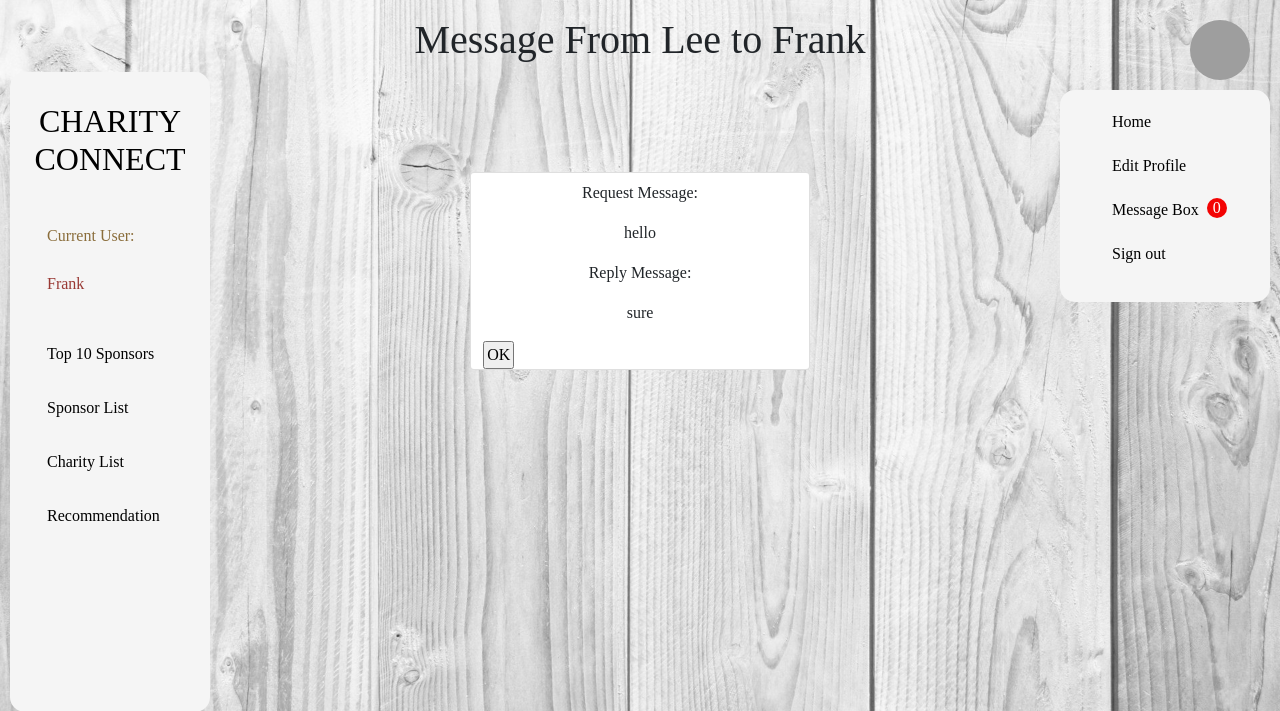
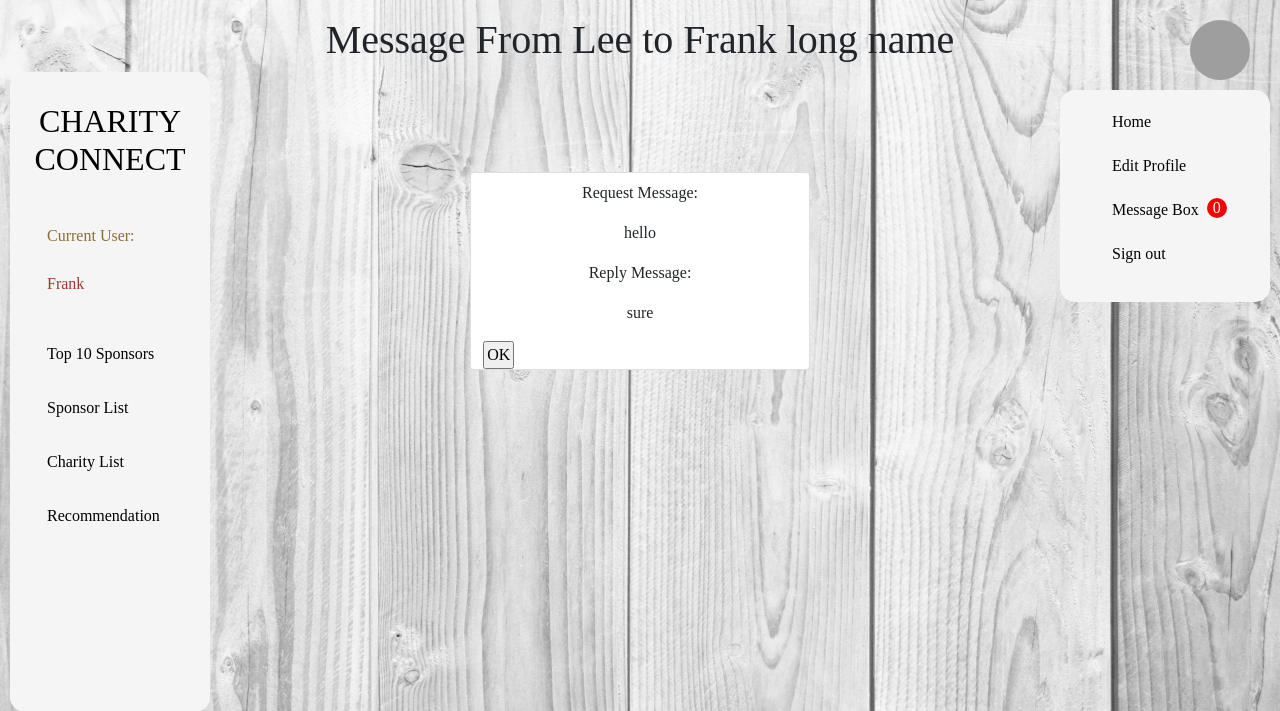
Before and after one commit to zyzdetective/CapstoneProject, a Django app: page /message/26 in a window 1280 px wide. Shown: the top 711 px of the page. Run offline with Django 3.2, Linux system fonts and the light colour scheme; a user stored in the database is signed in; data comes from the database, SQL or seed files in the repository; some libraries are stand-ins or nearby versions; grey boxes are pictures that could not be loaded.

Commit message:
7.27
long name bug

```diff
--- a/cc/views.py
+++ b/cc/views.py
@@ -532,6 +532,8 @@ def connect(request, connect_slug):
     message_number = len(list(Message.objects.filter(reply_user=request_user, message_type=1).values()))
     print(connect_slug)
     message_request = ''
+    reply_long = get_obj(connect_slug).long_name
+    print(reply_long)
     if request.method == 'GET':
         form = ConnectForm
         print('aa')
@@ -560,16 +562,17 @@ def connect(request, connect_slug):
                            'connect_slug': connect_slug,
                            'message_request': message_request,
                            'message_number': message_number,
+                           'reply_long': reply_long,
                            }
                   )
 
 
 @login_required
 def message_box(request):
-    message_receive_unread_in = []
-    message_receive_read_in = []
-    message_receive_unread_out = []
-    message_receive_read_out = []
+    message_unread_in = []
+    message_read_in = []
+    message_unread_out = []
+    message_read_out = []
     if request.user.is_anonymous:
         signin_status = False
     else:
@@ -579,11 +582,13 @@ def message_box(request):
     if request.method == 'GET':
         request_user = request.user.username
         message_receive_unread_in = list(Message.objects.filter(reply_user=request_user, message_type=1).values())
+        message_unread_in = get_zip(message_receive_unread_in)
         message_receive_read_in = list(Message.objects.filter(Q(message_type__gt=1), reply_user=request_user).values())
         message_read_in = get_zip(message_receive_read_in)
         message_receive_unread_out = list(Message.objects.filter(request_user=request_user, message_type=1).values())
-        message_receive_read_out = list(
-            Message.objects.filter(Q(message_type__gt=1), request_user=request_user).values())
+        message_unread_out = get_zip(message_receive_unread_out)
+        message_receive_read_out = list(Message.objects.filter(Q(message_type__gt=1), request_user=request_user).values())
+        message_read_out = get_zip(message_receive_read_out)
         print(message_receive_unread_in)
         print(message_receive_read_in)
         test = list(User.objects.values())
@@ -592,10 +597,10 @@ def message_box(request):
                   template_name="cc/message_box.html",
                   context={'signin_status': signin_status,
                            'current_user': request.user,
-                           'message_receive_unread_in': message_receive_unread_in,
+                           'message_receive_unread_in': message_unread_in,
                            'message_receive_read_in': message_read_in,
-                           'message_receive_unread_out': message_receive_unread_out,
-                           'message_receive_read_out': message_receive_read_out,
+                           'message_receive_unread_out': message_unread_out,
+                           'message_receive_read_out': message_read_out,
                            'message_number': message_number,
                            }
                   )
@@ -612,6 +617,9 @@ def reply_message(request, message_slug):
     request_user = request.user.username
     message_number = len(list(Message.objects.filter(reply_user=request_user, message_type=1).values()))
     message = Message.objects.get(id=message_slug)
+    request_long = get_obj(message.request_user).long_name
+    reply_long = get_obj(message.reply_user).long_name
+    print(request_long, reply_long)
     request_user = message.request_user
     reply_user = message.reply_user
     if request.method == 'GET':
@@ -655,6 +663,8 @@ def reply_message(request, message_slug):
                            'current_user': request.user,
                            'form': form,
                            'message': message,
+                           'request_long': request_long,
+                           'reply_long': reply_long,
                            'message_reply': message_reply,
                            'message_number': message_number,
                            }
@@ -674,12 +684,16 @@ def show_message(request, message_slug):
     message = {}
     if request.method == 'GET':
         message = Message.objects.get(id=message_slug)
-
+        request_long = get_obj(message.request_user).long_name
+        reply_long = get_obj(message.reply_user).long_name
+        print(request_long, reply_long)
     return render(request=request,
                   template_name="cc/show_message.html",
                   context={'signin_status': signin_status,
                            'current_user': request.user,
                            'message': message,
+                           'request_long': request_long,
+                           'reply_long': reply_long,
                            'message_number': message_number,
                            }
                   )
--- a/templates/cc/connect.html
+++ b/templates/cc/connect.html
@@ -11,7 +11,7 @@
     <div class="p1">
 
     <form method="POST" class="container" style="max-width: 40rem">
-        <p></p><h3 style="font-family: 'American Typewriter'">Message:</h3><p></p>
+        <p></p><h3 style="font-family: 'American Typewriter'">Message To {{ reply_long }}:</h3><p></p>
         {% csrf_token %}
         {{ form.message }}<br/>
         <p></p><button class="blue" type="submit" onclick="javascript:alert('Message sent successfully!')">Send</button><p></p>
--- a/templates/cc/reply_message.html
+++ b/templates/cc/reply_message.html
@@ -4,7 +4,7 @@
 
 {% block css %}<link rel="stylesheet" href="{% static 'cc/styles/signin.css' %}">{% endblock %}
 {% block title %}{{ message.id }}{% endblock %}
-{% block h1 %}Message Details{% endblock %}
+{% block h1 %}Message From {{ request_long }} to {{ reply_long }}{% endblock %}
 {% block h3 %}{% endblock %}
 {% block body %}
     <center>
--- a/templates/cc/show_message.html
+++ b/templates/cc/show_message.html
@@ -4,7 +4,7 @@
 {% block css %}<link rel="stylesheet" href="{% static 'cc/styles/details.css' %}">{% endblock %}
 {% block title %}{{ message.id }}{% endblock %}
 {% block h1 %}
-Message From {{ message.request_user }} to {{ message.reply_user }}
+Message From {{ request_long }} to {{ reply_long }}
 {% endblock %}
 {% block h3 %}{% endblock %}
 {% block body %}
```
Also changed, not shown: templates/cc/message_box.html (+17 -17 lines).
